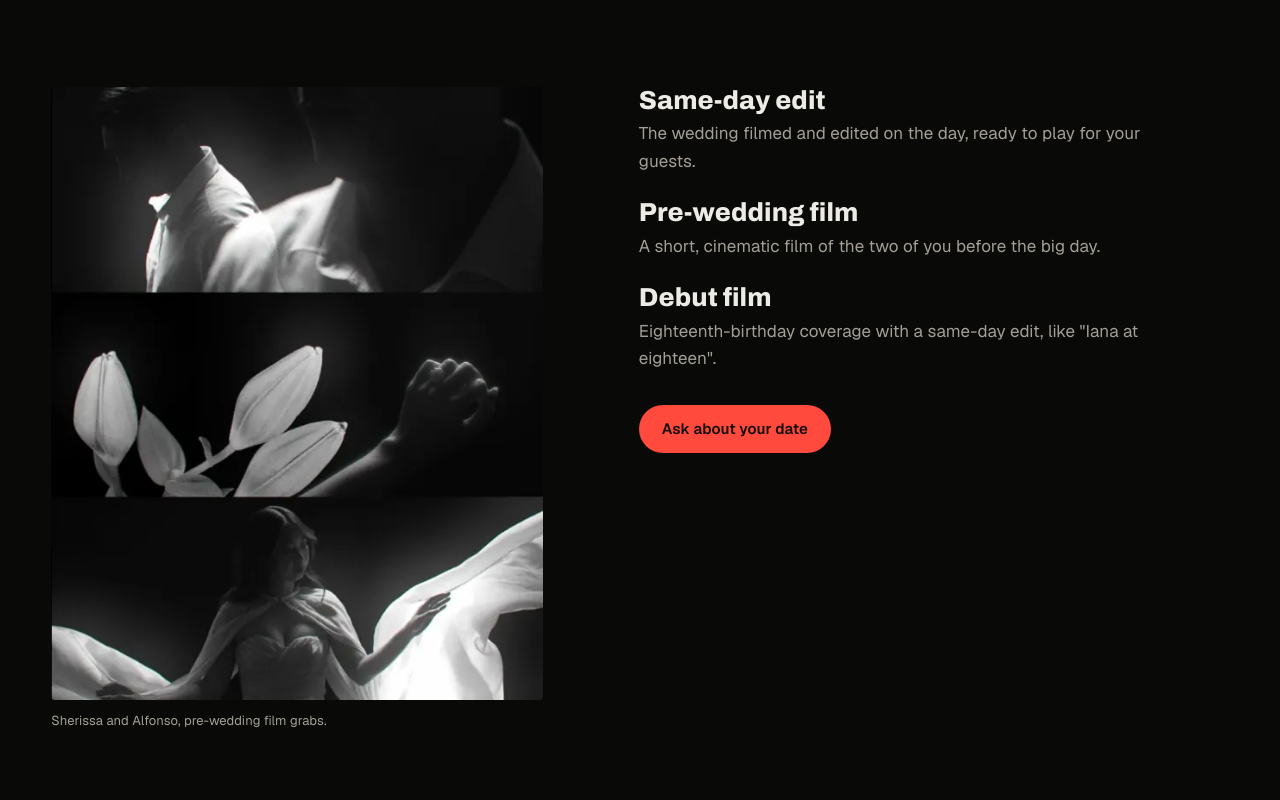
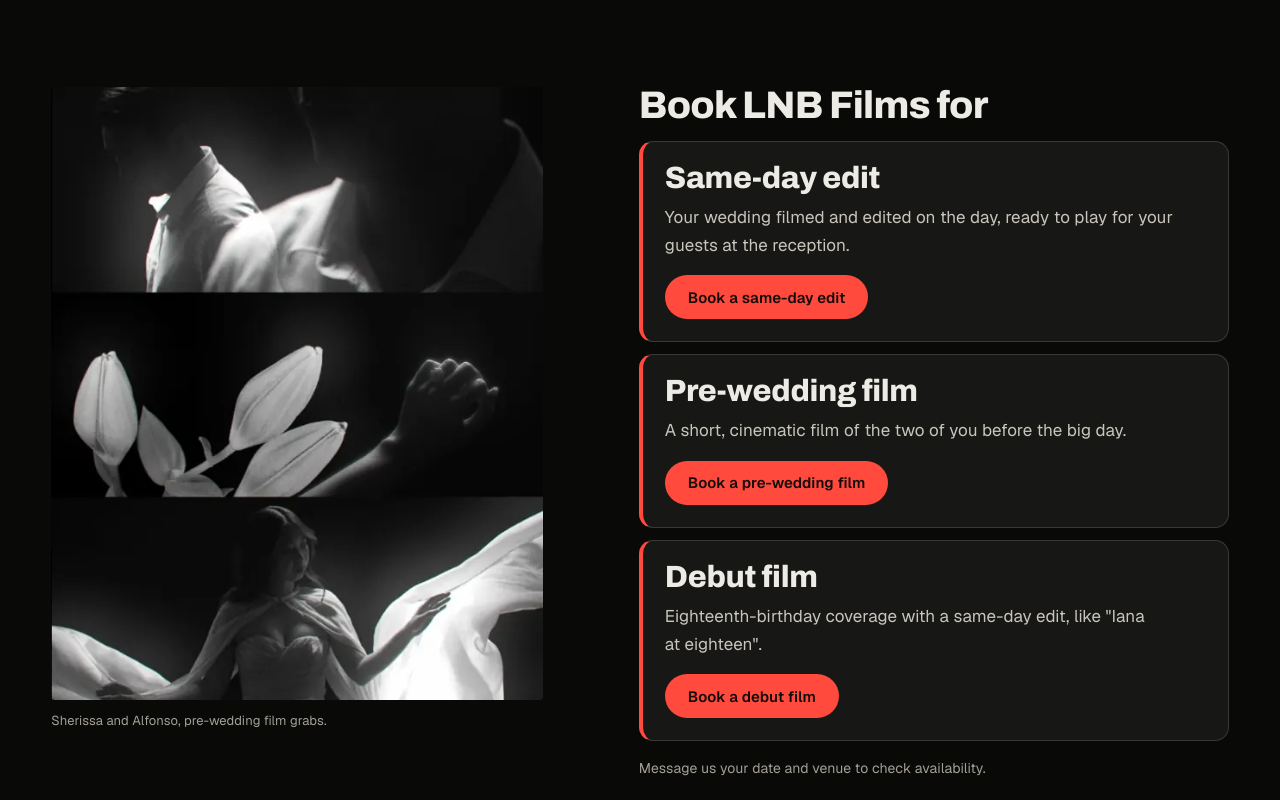
Before and after one commit to kendamin/lnb-studios-website, a plain HTML site: page index.html in a window 1280 px wide. Shown: the part 7100-7900 px from the top of the page. Drawn offline with nearby package versions, Linux system fonts and the light colour scheme.

Commit message:
Films: highlighted booking cards per service
Co-Authored-By: Claude Opus 5.5 <noreply@anthropic.com>

```diff
--- a/index.html
+++ b/index.html
@@ -174,10 +174,14 @@ p{margin:0;text-wrap:pretty}
 .films-grid figure{margin:0}
 .films-grid figure img{width:100%;border-radius:4px}
 .films-grid figcaption{font-size:13px;color:var(--ink-soft);margin-top:10px}
-.what{display:grid;gap:var(--s6)}
-.what dl{margin:0;display:grid;gap:var(--s5)}
-.what dt{font:800 26px/1.05 var(--display);font-stretch:82%}
-.what dd{margin:6px 0 0;color:var(--ink-soft);max-width:48ch}
+.what{display:grid;gap:var(--s4)}
+.what h3{font-size:clamp(28px,3vw,40px);font-stretch:78%}
+.book-list{list-style:none;margin:0;padding:0;display:grid;gap:var(--s3)}
+.book-card{display:grid;gap:10px;padding:20px 22px 22px;border:1px solid #3A3934;border-left:4px solid var(--accent);border-radius:var(--r-out);background:var(--surface)}
+.book-card h4{margin:0;font:800 clamp(26px,2.4vw,32px)/1.05 var(--display);font-stretch:80%;letter-spacing:-.01em}
+.book-card p{color:#C9C5BC;max-width:48ch}
+.book-card .btn{justify-self:start;margin-top:6px;min-height:44px}
+.book-note{font-size:14px;color:var(--ink-soft)}
 .credits{margin-top:var(--s9);text-align:center;display:grid;gap:var(--s6)}
 .credits h3{font:600 13px/1 var(--text);letter-spacing:.16em;text-transform:uppercase;color:var(--ink-soft)}
 .credits ul{list-style:none;margin:0;padding:0;display:grid;gap:var(--s4)}
@@ -439,12 +443,25 @@ dialog::backdrop{background:rgba(8,8,7,.82)}
         <figcaption>Sherissa and Alfonso, pre-wedding film grabs.</figcaption>
       </figure>
       <div class="what">
-        <dl>
-          <div><dt>Same-day edit</dt><dd>The wedding filmed and edited on the day, ready to play for your guests.</dd></div>
-          <div><dt>Pre-wedding film</dt><dd>A short, cinematic film of the two of you before the big day.</dd></div>
-          <div><dt>Debut film</dt><dd>Eighteenth-birthday coverage with a same-day edit, like "Iana at eighteen".</dd></div>
-        </dl>
-        <div><a class="btn btn-main" href="#start" data-crew="films">Ask about your date</a></div>
+        <h3>Book LNB Films for</h3>
+        <ul class="book-list">
+          <li class="book-card">
+            <h4>Same-day edit</h4>
+            <p>Your wedding filmed and edited on the day, ready to play for your guests at the reception.</p>
+            <a class="btn btn-main" href="#start" data-crew="films" data-service="Same-day edit">Book a same-day edit</a>
+          </li>
+          <li class="book-card">
+            <h4>Pre-wedding film</h4>
+            <p>A short, cinematic film of the two of you before the big day.</p>
+            <a class="btn btn-main" href="#start" data-crew="films" data-service="Pre-wedding film">Book a pre-wedding film</a>
+          </li>
+          <li class="book-card">
+            <h4>Debut film</h4>
+            <p>Eighteenth-birthday coverage with a same-day edit, like "Iana at eighteen".</p>
+            <a class="btn btn-main" href="#start" data-crew="films" data-service="Debut film">Book a debut film</a>
+          </li>
+        </ul>
+        <p class="book-note">Message us your date and venue to check availability.</p>
       </div>
     </div>
     <div class="credits">
@@ -682,16 +699,18 @@ dialog::backdrop{background:rgba(8,8,7,.82)}
     woh:    { name: "WeOutHerePH", ig: "weouthereph",  sub: "Nights, collabs and community events." }
   };
   let crew = "media";
-  function setCrew(key) {
-    crew = key; const c = CREWS[key];
+  let service = "";
+  const subject = () => "Project inquiry: " + CREWS[crew].name + (service ? ", " + service : "");
+  function setCrew(key, svc = "") {
+    crew = key; service = svc; const c = CREWS[key];
     $("#sendIg").href = `https://ig.me/m/${c.ig}`;
-    $("#sendMail").href = `mailto:lnbmedia23@gmail.com?subject=${encodeURIComponent("Project inquiry: " + c.name)}`;
-    $("#sendTo").textContent = `Goes to @${c.ig}`;
+    $("#sendMail").href = `mailto:lnbmedia23@gmail.com?subject=${encodeURIComponent(subject())}`;
+    $("#sendTo").textContent = `Goes to @${c.ig}` + (svc ? ` · about a ${svc.toLowerCase()}` : "");
   }
   document.querySelectorAll('input[name="crew"]').forEach(r => r.addEventListener("change", () => setCrew(r.value)));
   document.querySelectorAll("a[data-crew]").forEach(a => a.addEventListener("click", () => {
     const r = document.querySelector(`input[name="crew"][value="${a.dataset.crew}"]`);
-    r.checked = true; setCrew(a.dataset.crew);
+    r.checked = true; setCrew(a.dataset.crew, a.dataset.service || "");
   }));
 
   // ---- Message chooser: Instagram / Messenger links open it first (no JS: the plain links still work)
@@ -707,7 +726,7 @@ dialog::backdrop{background:rgba(8,8,7,.82)}
     $("#msgSub").textContent = c.sub;
     $("#msgIg").href = `https://ig.me/m/${c.ig}`;
     $("#msgIg").textContent = `Message @${c.ig} on Instagram`;
-    $("#msgMail").href = `mailto:lnbmedia23@gmail.com?subject=${encodeURIComponent("Project inquiry: " + c.name)}`;
+    $("#msgMail").href = `mailto:lnbmedia23@gmail.com?subject=${encodeURIComponent(subject())}`;
     msg.showModal();
     $("#msgIg").focus();
   });
```
